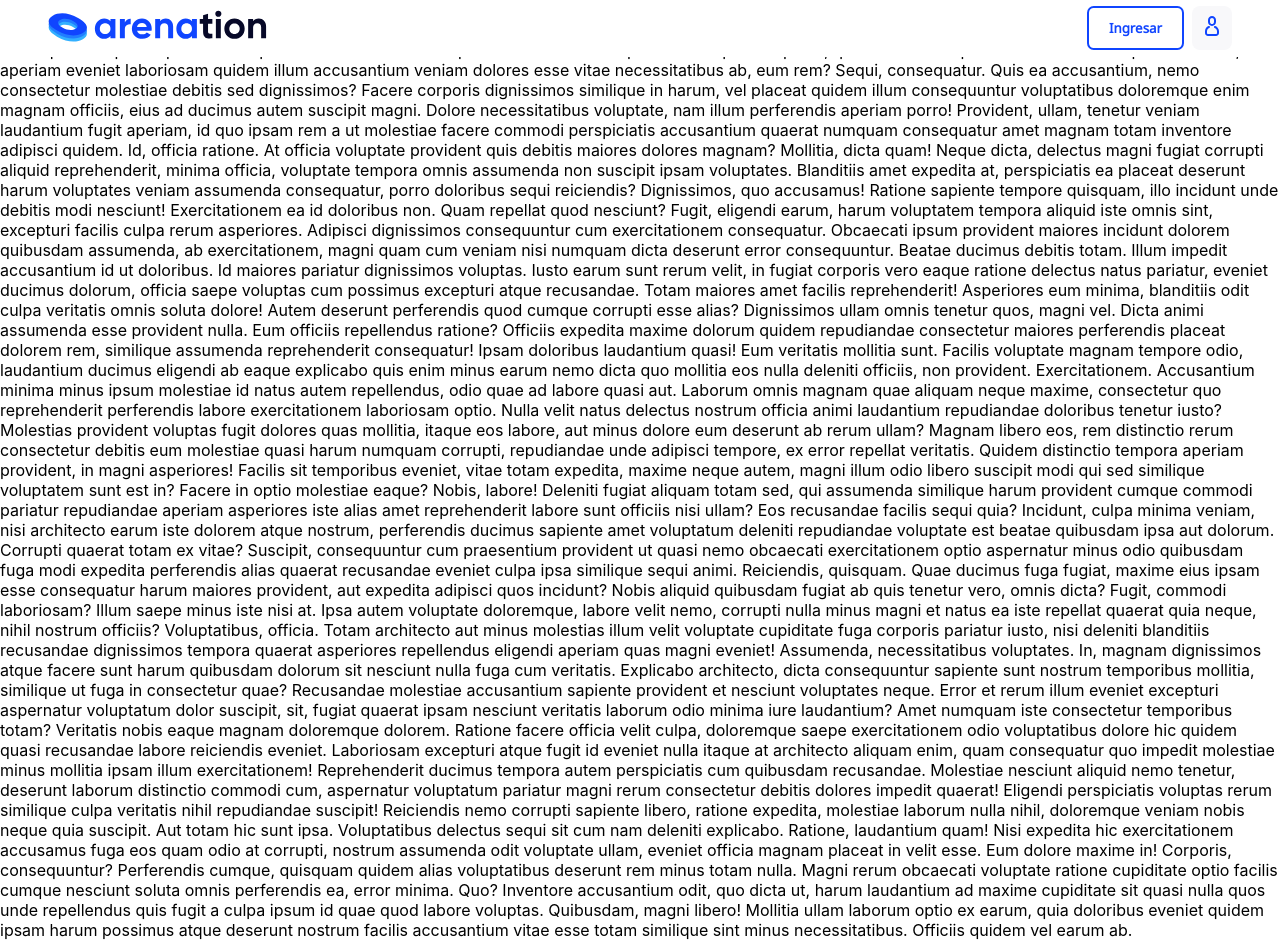
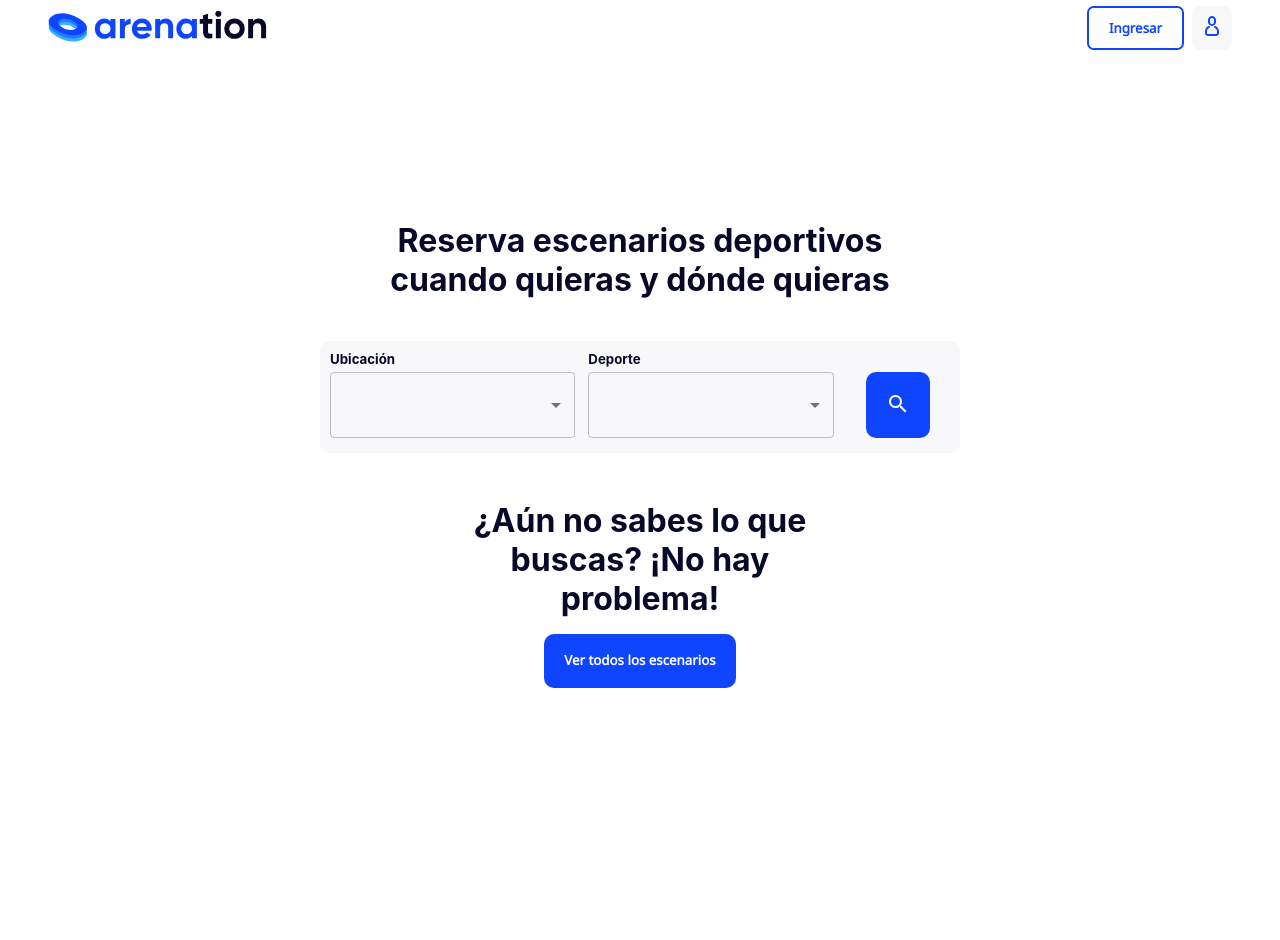
Before and after one commit to Arenation/ArenationV2, a React (Create React App) app: page /visitor/home in a window 1280 px wide. After the commit the page ends 800 px from the top, so only its background shows below. Built offline with nearby package versions, Linux system fonts and the light colour scheme.

Commit message:
Home parcialmente terminado

```diff
--- a/package.json
+++ b/package.json
@@ -3,6 +3,10 @@
   "version": "0.1.0",
   "private": true,
   "dependencies": {
+    "@emotion/react": "^11.9.0",
+    "@emotion/styled": "^11.8.1",
+    "@mui/icons-material": "^5.6.0",
+    "@mui/material": "^5.6.0",
     "@testing-library/jest-dom": "^5.16.3",
     "@testing-library/react": "^12.1.4",
     "@testing-library/user-event": "^13.5.0",
--- a/src/pages/appRoutes/protectedRoutes.jsx
+++ b/src/pages/appRoutes/protectedRoutes.jsx
@@ -2,7 +2,7 @@ import React from 'react';
 import { Navigate, Outlet } from "react-router-dom";
 
 const useAuth = ({ redirectPath = "/", requiredRole, children}) => {
-    const role = "VISITOR"
+    let role="VISITOR";
     const existToken = "SI"
 
     if(!existToken){
--- a/src/pages/views/visitor/home.jsx
+++ b/src/pages/views/visitor/home.jsx
@@ -1,127 +1,101 @@
-import React from "react";
+import React, { useState } from "react";
+import "../../../styles/components/home/body.css";
+import Select from '@mui/material/Select';
+import MenuItem from '@mui/material/MenuItem';
+import SearchOutlinedIcon from '@mui/icons-material/SearchOutlined';
 
 const Home = () => {
-    return (
-        <div>
-            Estás en el home de visitante Lorem ipsum dolor sit amet consectetur
-            adipisicing elit. Ducimus aliquid nostrum soluta laudantium eum
-            saepe. Molestias voluptates quaerat in possimus quo, quia quibusdam
-            illo magni fugiat at consectetur eveniet quis. Officiis eaque
-            molestias quis cumque ab minus voluptatibus fuga labore commodi esse
-            optio eos porro quasi et nihil pariatur ea ullam doloremque enim
-            accusantium perferendis ipsam repellat, quidem eum. Adipisci. Ea
-            doloribus tempore sit totam, aperiam eveniet laboriosam quidem illum
-            accusantium veniam dolores esse vitae necessitatibus ab, eum rem?
-            Sequi, consequatur. Quis ea accusantium, nemo consectetur molestiae
-            debitis sed dignissimos? Facere corporis dignissimos similique in
-            harum, vel placeat quidem illum consequuntur voluptatibus doloremque
-            enim magnam officiis, eius ad ducimus autem suscipit magni. Dolore
-            necessitatibus voluptate, nam illum perferendis aperiam porro!
-            Provident, ullam, tenetur veniam laudantium fugit aperiam, id quo
-            ipsam rem a ut molestiae facere commodi perspiciatis accusantium
-            quaerat numquam consequatur amet magnam totam inventore adipisci
-            quidem. Id, officia ratione. At officia voluptate provident quis
-            debitis maiores dolores magnam? Mollitia, dicta quam! Neque dicta,
-            delectus magni fugiat corrupti aliquid reprehenderit, minima
-            officia, voluptate tempora omnis assumenda non suscipit ipsam
-            voluptates. Blanditiis amet expedita at, perspiciatis ea placeat
-            deserunt harum voluptates veniam assumenda consequatur, porro
-            doloribus sequi reiciendis? Dignissimos, quo accusamus! Ratione
-            sapiente tempore quisquam, illo incidunt unde debitis modi nesciunt!
-            Exercitationem ea id doloribus non. Quam repellat quod nesciunt?
-            Fugit, eligendi earum, harum voluptatem tempora aliquid iste omnis
-            sint, excepturi facilis culpa rerum asperiores. Adipisci dignissimos
-            consequuntur cum exercitationem consequatur. Obcaecati ipsum
-            provident maiores incidunt dolorem quibusdam assumenda, ab
-            exercitationem, magni quam cum veniam nisi numquam dicta deserunt
-            error consequuntur. Beatae ducimus debitis totam. Illum impedit
-            accusantium id ut doloribus. Id maiores pariatur dignissimos
-            voluptas. Iusto earum sunt rerum velit, in fugiat corporis vero
-            eaque ratione delectus natus pariatur, eveniet ducimus dolorum,
-            officia saepe voluptas cum possimus excepturi atque recusandae.
-            Totam maiores amet facilis reprehenderit! Asperiores eum minima,
-            blanditiis odit culpa veritatis omnis soluta dolore! Autem deserunt
-            perferendis quod cumque corrupti esse alias? Dignissimos ullam omnis
-            tenetur quos, magni vel. Dicta animi assumenda esse provident nulla.
-            Eum officiis repellendus ratione? Officiis expedita maxime dolorum
-            quidem repudiandae consectetur maiores perferendis placeat dolorem
-            rem, similique assumenda reprehenderit consequatur! Ipsam doloribus
-            laudantium quasi! Eum veritatis mollitia sunt. Facilis voluptate
-            magnam tempore odio, laudantium ducimus eligendi ab eaque explicabo
-            quis enim minus earum nemo dicta quo mollitia eos nulla deleniti
-            officiis, non provident. Exercitationem. Accusantium minima minus
-            ipsum molestiae id natus autem repellendus, odio quae ad labore
-            quasi aut. Laborum omnis magnam quae aliquam neque maxime,
-            consectetur quo reprehenderit perferendis labore exercitationem
-            laboriosam optio. Nulla velit natus delectus nostrum officia animi
-            laudantium repudiandae doloribus tenetur iusto? Molestias provident
-            voluptas fugit dolores quas mollitia, itaque eos labore, aut minus
-            dolore eum deserunt ab rerum ullam? Magnam libero eos, rem
-            distinctio rerum consectetur debitis eum molestiae quasi harum
-            numquam corrupti, repudiandae unde adipisci tempore, ex error
-            repellat veritatis. Quidem distinctio tempora aperiam provident, in
-            magni asperiores! Facilis sit temporibus eveniet, vitae totam
-            expedita, maxime neque autem, magni illum odio libero suscipit modi
-            qui sed similique voluptatem sunt est in? Facere in optio molestiae
-            eaque? Nobis, labore! Deleniti fugiat aliquam totam sed, qui
-            assumenda similique harum provident cumque commodi pariatur
-            repudiandae aperiam asperiores iste alias amet reprehenderit labore
-            sunt officiis nisi ullam? Eos recusandae facilis sequi quia?
-            Incidunt, culpa minima veniam, nisi architecto earum iste dolorem
-            atque nostrum, perferendis ducimus sapiente amet voluptatum deleniti
-            repudiandae voluptate est beatae quibusdam ipsa aut dolorum.
-            Corrupti quaerat totam ex vitae? Suscipit, consequuntur cum
-            praesentium provident ut quasi nemo obcaecati exercitationem optio
-            aspernatur minus odio quibusdam fuga modi expedita perferendis alias
-            quaerat recusandae eveniet culpa ipsa similique sequi animi.
-            Reiciendis, quisquam. Quae ducimus fuga fugiat, maxime eius ipsam
-            esse consequatur harum maiores provident, aut expedita adipisci quos
-            incidunt? Nobis aliquid quibusdam fugiat ab quis tenetur vero, omnis
-            dicta? Fugit, commodi laboriosam? Illum saepe minus iste nisi at.
-            Ipsa autem voluptate doloremque, labore velit nemo, corrupti nulla
-            minus magni et natus ea iste repellat quaerat quia neque, nihil
-            nostrum officiis? Voluptatibus, officia. Totam architecto aut minus
-            molestias illum velit voluptate cupiditate fuga corporis pariatur
-            iusto, nisi deleniti blanditiis recusandae dignissimos tempora
-            quaerat asperiores repellendus eligendi aperiam quas magni eveniet!
-            Assumenda, necessitatibus voluptates. In, magnam dignissimos atque
-            facere sunt harum quibusdam dolorum sit nesciunt nulla fuga cum
-            veritatis. Explicabo architecto, dicta consequuntur sapiente sunt
-            nostrum temporibus mollitia, similique ut fuga in consectetur quae?
-            Recusandae molestiae accusantium sapiente provident et nesciunt
-            voluptates neque. Error et rerum illum eveniet excepturi aspernatur
-            voluptatum dolor suscipit, sit, fugiat quaerat ipsam nesciunt
-            veritatis laborum odio minima iure laudantium? Amet numquam iste
-            consectetur temporibus totam? Veritatis nobis eaque magnam
-            doloremque dolorem. Ratione facere officia velit culpa, doloremque
-            saepe exercitationem odio voluptatibus dolore hic quidem quasi
-            recusandae labore reiciendis eveniet. Laboriosam excepturi atque
-            fugit id eveniet nulla itaque at architecto aliquam enim, quam
-            consequatur quo impedit molestiae minus mollitia ipsam illum
-            exercitationem! Reprehenderit ducimus tempora autem perspiciatis cum
-            quibusdam recusandae. Molestiae nesciunt aliquid nemo tenetur,
-            deserunt laborum distinctio commodi cum, aspernatur voluptatum
-            pariatur magni rerum consectetur debitis dolores impedit quaerat!
-            Eligendi perspiciatis voluptas rerum similique culpa veritatis nihil
-            repudiandae suscipit! Reiciendis nemo corrupti sapiente libero,
-            ratione expedita, molestiae laborum nulla nihil, doloremque veniam
-            nobis neque quia suscipit. Aut totam hic sunt ipsa. Voluptatibus
-            delectus sequi sit cum nam deleniti explicabo. Ratione, laudantium
-            quam! Nisi expedita hic exercitationem accusamus fuga eos quam odio
-            at corrupti, nostrum assumenda odit voluptate ullam, eveniet officia
-            magnam placeat in velit esse. Eum dolore maxime in! Corporis,
-            consequuntur? Perferendis cumque, quisquam quidem alias voluptatibus
-            deserunt rem minus totam nulla. Magni rerum obcaecati voluptate
-            ratione cupiditate optio facilis cumque nesciunt soluta omnis
-            perferendis ea, error minima. Quo? Inventore accusantium odit, quo
-            dicta ut, harum laudantium ad maxime cupiditate sit quasi nulla quos
-            unde repellendus quis fugit a culpa ipsum id quae quod labore
-            voluptas. Quibusdam, magni libero! Mollitia ullam laborum optio ex
-            earum, quia doloribus eveniet quidem ipsam harum possimus atque
-            deserunt nostrum facilis accusantium vitae esse totam similique sint
-            minus necessitatibus. Officiis quidem vel earum ab.
+
+    const [locationSelected, setLocationSelected] = useState("");
+    const [sportSelected, setSportSelected] = useState("");
+
+    const location = [
+        "Montería",
+        "Sahagún",
+        "San Pelayo",
+        "Cotorra",
+        "Planeta Rica"
+    ];
+
+    const sport = [
+        "Fútbol",
+        "Fútbol Sala",
+        "Baloncesto",
+        "Voleibol",
+        "Tenis",
+    ];
+
+    const handleChangeLocation = (event) => {
+        setLocationSelected(event.target.value);
+    };
+    const handleChangeSport = (event) => {
+        setSportSelected(event.target.value);
+    };
+
+    return (<>
+        <div className="body_header">
+            <h1 style={{
+                    width: "40%",
+                    textAlign: "center",
+                    color: "#070928",
+                    marginBottom: "2rem"
+                }}
+            >
+                Reserva escenarios deportivos cuando quieras y dónde quieras
+            </h1>
+            <div className="input-body">
+                <div style={{width: "100%"}}>
+                    <h5 className="input-body-h5">Ubicación</h5>
+                    <Select
+                        className="input-body-text"
+                        labelId="demo-simple-select-label"
+                        id="demo-simple-select"
+                        value={locationSelected}
+                        onChange={handleChangeLocation}
+                    >
+                        {location.map((item) => {
+                            return <MenuItem value={item}>{item}</MenuItem>
+                        })}
+                    </Select>
+                </div>
+                <div style={{width: "100%"}}>
+                    <h5 className="input-body-h5">Deporte</h5>
+                    <Select
+                        className="input-body-text"
+                        labelId="demo-simple-select-label"
+                        id="demo-simple-select"
+                        value={sportSelected}
+                        onChange={handleChangeSport}
+                    >
+                        {sport.map((item) => {
+                            return <MenuItem value={item}>{item}</MenuItem>
+                        })}
+                    </Select>
+                </div >
+                <div className="input-body-button">
+                    <button>
+                        <SearchOutlinedIcon/>
+                    </button>
+                </div>
+            </div>
+            <h1 style={{
+                    marginTop: "3rem",
+                    width: "30%",
+                    textAlign: "center",
+                    color: "#070928"
+                }}
+            >
+                ¿Aún no sabes lo que buscas? ¡No hay problema!
+            </h1>
+            <button className="btn-primary">
+                Ver todos los escenarios
+            </button>
         </div>
-    );
+        <div className="body_header">
+            <h1>body</h1>
+        </div>
+        <div className="body_header">Footer</div>
+    </>);
 };
 
 export default Home;
--- a/src/parts/NavBar.jsx
+++ b/src/parts/NavBar.jsx
@@ -5,7 +5,7 @@ import logo from "../assets/images/navbar/logo.svg";
 import userIcon from "../assets/images/navbar/user_icon.svg";
 const NavBar = () => {
     return (
-        <>
+        <div style={{ width: "100vw", height:"100vh", overflow:"hidden" }}>
             <div className="nav-wrapper">
                 <div className="nav-flex-container">
                     <div className="nav-logo-wrapper">
@@ -19,11 +19,11 @@ const NavBar = () => {
                     </div>
                 </div>
             </div>
-            <div>
-                {/* Aqui se va a renderizar lo l children */}
+            <div style={{ marginTop: "3.4rem"}}>
+                {/* Aqui se va a renderizar el children */}
                 <Outlet />
             </div>
-        </>
+        </div>
     );
 };
 
--- /dev/null
+++ b/src/styles/components/home/body.css
@@ -0,0 +1,62 @@
+.body_header{
+    width: 100vw;
+    height: 100vh;
+    overflow-y: scroll;
+    display: flex;
+    flex-direction: column;
+    align-items: center;
+    justify-content: center;
+}
+
+.input-body{
+    display: flex;
+    margin-top: 10px;
+    padding: 10px;
+    background-color: #F8F8FA;
+    border-radius: 10px;
+    width: 50%;
+}
+
+.input-body-text{
+    margin-bottom: 5px;
+    background-color: transparent;
+    border: 0;
+    padding-bottom: 5px;
+    padding-top: 5px;
+    width: 95%;
+    color: #070928;
+    font-size: 1rem;
+    outline: none;
+}
+
+.input-body-h5{
+    margin-bottom: 5px;
+    color: #070928;
+}
+
+.input-body-button{
+    display: flex;
+    justify-content: center;
+    align-items: center;
+    width: 40%;
+    margin-top: 1rem;
+    border-radius: 10px;
+}
+
+.input-body-button button{
+    border: 0;
+    padding: 20px;
+    border-radius: 10px;
+    background-color: #1045FF;
+    color: #FFFFFF;
+}
+
+.btn-primary{
+    border: 0;
+    margin-top: 1rem;
+    padding: 20px;
+    border-radius: 10px;
+    background-color: #1045FF;
+    color: #FFFFFF;
+    font-weight: bold;
+}
```
Also changed, not shown: 1 other file (tests, documents, lock files or other folders).
